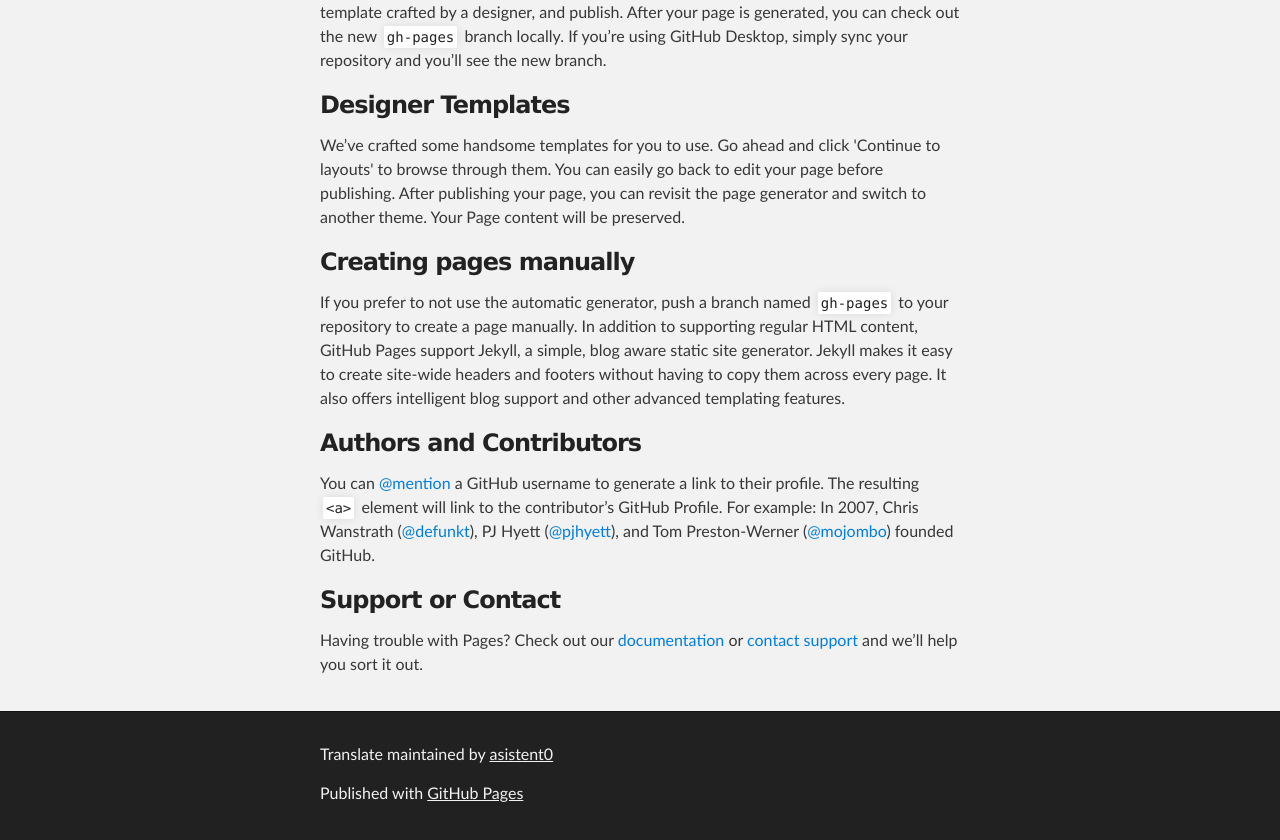
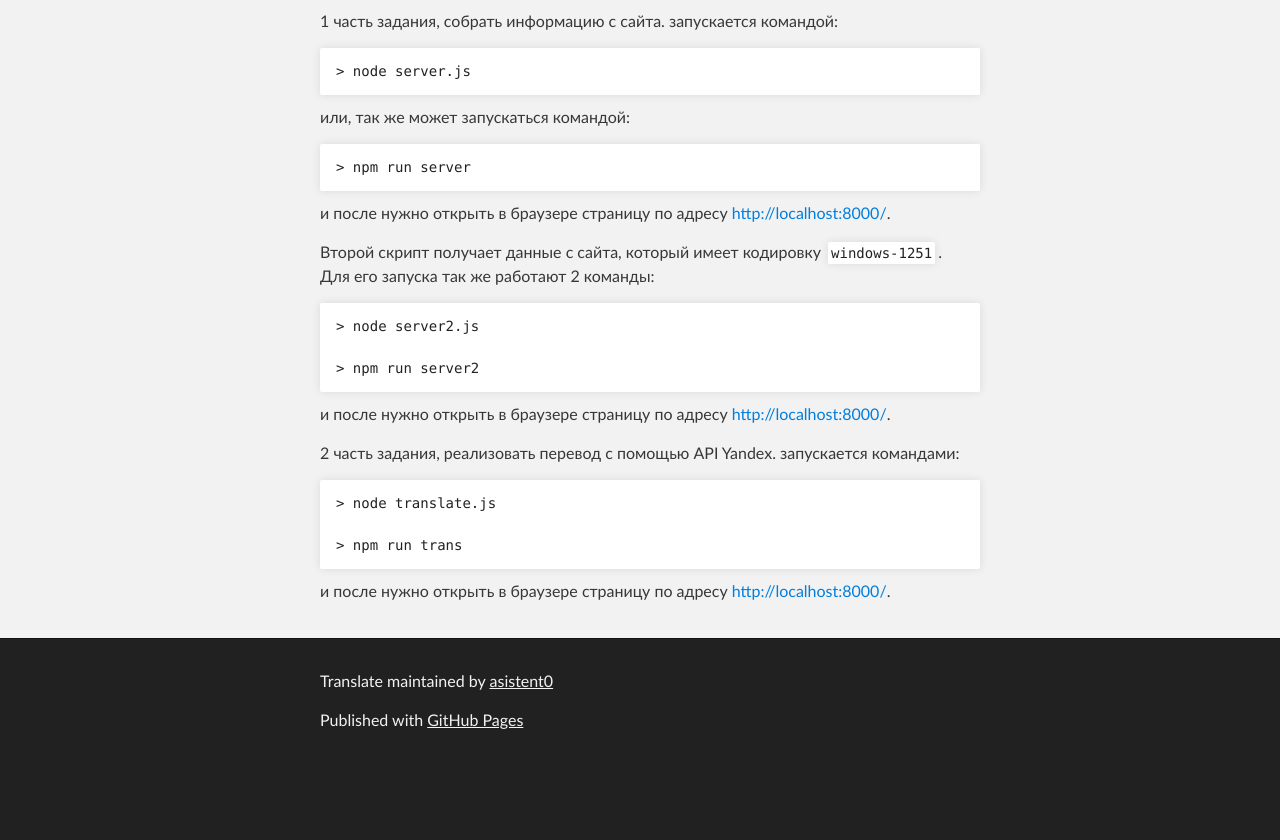
Before and after one commit to asistent0/nodejs-lesson-3, a plain HTML site: page index.html in a window 1280 px wide. Shown: the part 354-1194 px from the top of the page. After the commit the page ends 1121 px from the top, so only its background shows below. Drawn offline with Linux system fonts and the light colour scheme.

```diff
--- a/index.html
+++ b/index.html
@@ -31,30 +31,42 @@
     <!-- MAIN CONTENT -->
     <div id="main_content_wrap" class="outer">
       <section id="main_content" class="inner">
-        <h3>
-<a id="welcome-to-github-pages" class="anchor" href="#welcome-to-github-pages" aria-hidden="true"><span aria-hidden="true" class="octicon octicon-link"></span></a>Welcome to GitHub Pages.</h3>
+        <h1>
+<a id="nodejs-lesson-3" class="anchor" href="#nodejs-lesson-3" aria-hidden="true"><span aria-hidden="true" class="octicon octicon-link"></span></a>nodejs-lesson-3</h1>
 
-<p>This automatic page generator is the easiest way to create beautiful pages for all of your projects. Author your page content here <a href="https://guides.github.com/features/mastering-markdown/">using GitHub Flavored Markdown</a>, select a template crafted by a designer, and publish. After your page is generated, you can check out the new <code>gh-pages</code> branch locally. If you’re using GitHub Desktop, simply sync your repository and you’ll see the new branch.</p>
+<p>Lesson 3</p>
 
-<h3>
-<a id="designer-templates" class="anchor" href="#designer-templates" aria-hidden="true"><span aria-hidden="true" class="octicon octicon-link"></span></a>Designer Templates</h3>
+<p>1 часть задания, собрать информацию с сайта.
+запускается командой:</p>
 
-<p>We’ve crafted some handsome templates for you to use. Go ahead and click 'Continue to layouts' to browse through them. You can easily go back to edit your page before publishing. After publishing your page, you can revisit the page generator and switch to another theme. Your Page content will be preserved.</p>
+<pre><code>&gt; node server.js
+</code></pre>
 
-<h3>
-<a id="creating-pages-manually" class="anchor" href="#creating-pages-manually" aria-hidden="true"><span aria-hidden="true" class="octicon octicon-link"></span></a>Creating pages manually</h3>
+<p>или, так же может запускаться командой:</p>
 
-<p>If you prefer to not use the automatic generator, push a branch named <code>gh-pages</code> to your repository to create a page manually. In addition to supporting regular HTML content, GitHub Pages support Jekyll, a simple, blog aware static site generator. Jekyll makes it easy to create site-wide headers and footers without having to copy them across every page. It also offers intelligent blog support and other advanced templating features.</p>
+<pre><code>&gt; npm run server
+</code></pre>
 
-<h3>
-<a id="authors-and-contributors" class="anchor" href="#authors-and-contributors" aria-hidden="true"><span aria-hidden="true" class="octicon octicon-link"></span></a>Authors and Contributors</h3>
+<p>и после нужно открыть в браузере страницу по адресу <a href="http://localhost:8000/">http://localhost:8000/</a>.</p>
 
-<p>You can <a href="https://help.github.com/articles/basic-writing-and-formatting-syntax/#mentioning-users-and-teams" class="user-mention">@mention</a> a GitHub username to generate a link to their profile. The resulting <code>&lt;a&gt;</code> element will link to the contributor’s GitHub Profile. For example: In 2007, Chris Wanstrath (<a href="https://github.com/defunkt" class="user-mention">@defunkt</a>), PJ Hyett (<a href="https://github.com/pjhyett" class="user-mention">@pjhyett</a>), and Tom Preston-Werner (<a href="https://github.com/mojombo" class="user-mention">@mojombo</a>) founded GitHub.</p>
+<p>Второй скрипт получает данные с сайта, который имеет кодировку <code>windows-1251</code>. Для его запуска так же работают 2 команды:</p>
 
-<h3>
-<a id="support-or-contact" class="anchor" href="#support-or-contact" aria-hidden="true"><span aria-hidden="true" class="octicon octicon-link"></span></a>Support or Contact</h3>
+<pre><code>&gt; node server2.js
 
-<p>Having trouble with Pages? Check out our <a href="https://help.github.com/pages">documentation</a> or <a href="https://github.com/contact">contact support</a> and we’ll help you sort it out.</p>
+&gt; npm run server2
+</code></pre>
+
+<p>и после нужно открыть в браузере страницу по адресу <a href="http://localhost:8000/">http://localhost:8000/</a>.</p>
+
+<p>2 часть задания, реализовать перевод с помощью API Yandex.
+запускается командами:</p>
+
+<pre><code>&gt; node translate.js
+
+&gt; npm run trans
+</code></pre>
+
+<p>и после нужно открыть в браузере страницу по адресу <a href="http://localhost:8000/">http://localhost:8000/</a>.</p>
       </section>
     </div>
 
```
Also changed, not shown: params.json (+1 -1 lines).
